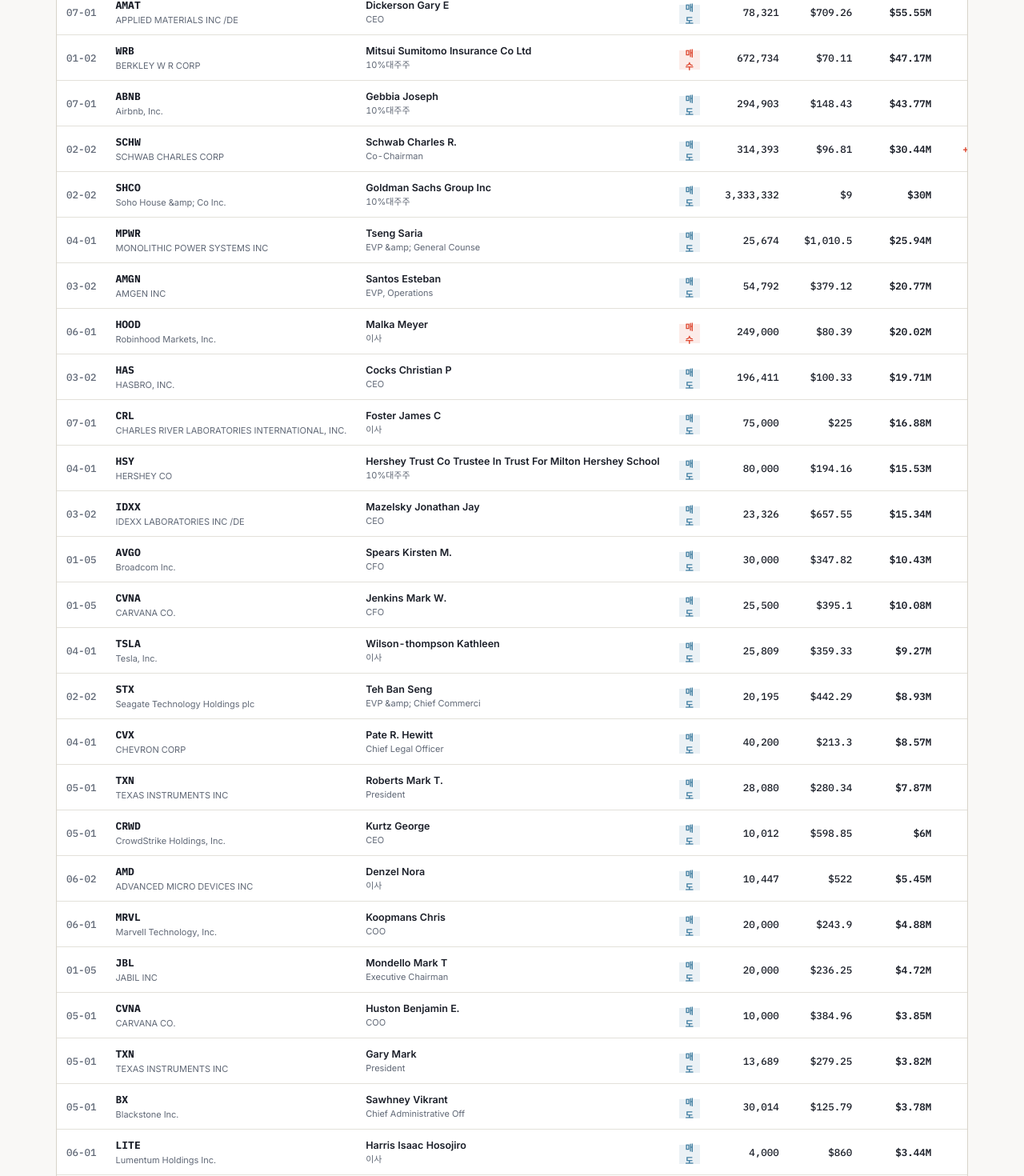
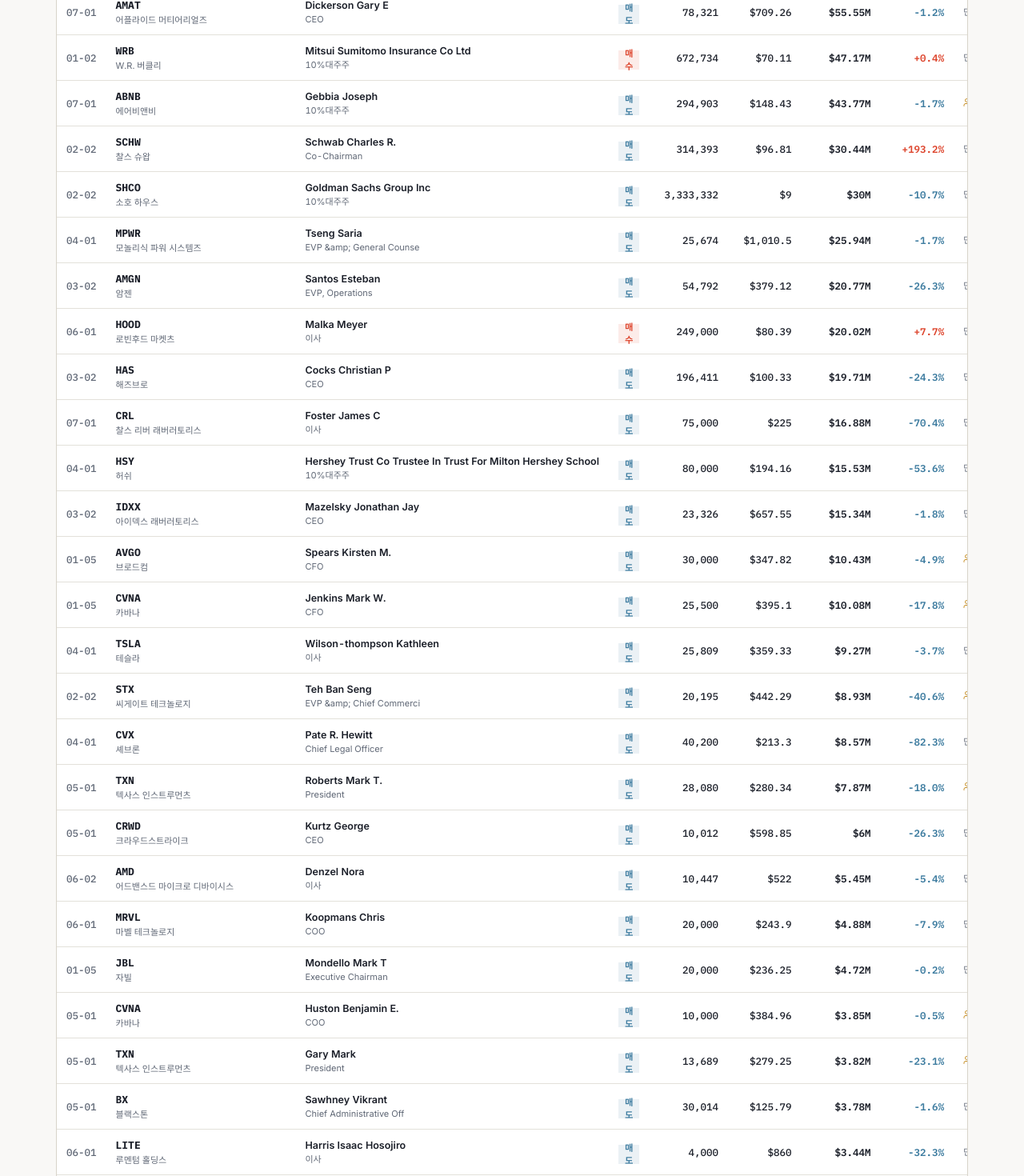
Before and after one commit to bemorebb66-stack/bmo-antman, a React (Vite) app in the folder site/: page / in a window 1280 px wide. Shown: the part 680-2150 px from the top of the page at 80% size. Built offline with nearby package versions, Linux system fonts and the light colour scheme.

Commit message:
Localize company display names

```diff
--- a/site/src/App.tsx
+++ b/site/src/App.tsx
@@ -29,30 +29,126 @@
 const fmtNum = (n: number) => n.toLocaleString("en-US");
 
 const companyKo: Record<string, string> = {
+  ABNB: "에어비앤비",
+  ADBE: "어도비",
+  ADI: "아날로그 디바이시스",
+  AEP: "아메리칸 일렉트릭 파워",
+  AFL: "애플랙",
+  AKAM: "아카마이 테크놀로지스",
   ALAB: "아스테라 랩스",
   AIP: "아테리스",
+  AMAT: "어플라이드 머티어리얼즈",
+  AMD: "어드밴스드 마이크로 디바이시스",
+  AMGN: "암젠",
+  AON: "에이온",
+  AVGO: "브로드컴",
+  AZO: "오토존",
+  BALL: "볼 코퍼레이션",
   BRKF: "브룩퍼드 머티리얼즈",
+  BX: "블랙스톤",
+  BXP: "BXP",
+  CASY: "케이시스 제너럴 스토어스",
+  CCL: "카니발",
+  CHRW: "C.H. 로빈슨 월드와이드",
+  CME: "CME 그룹",
+  CMS: "CMS 에너지",
+  COF: "캐피털 원 파이낸셜",
   CORT: "코셉트 테라퓨틱스",
+  COST: "코스트코",
+  CPT: "캠든 프로퍼티 트러스트",
+  CRL: "찰스 리버 래버러토리스",
+  CRWD: "크라우드스트라이크",
+  CSGP: "코스타 그룹",
+  CTSH: "코그니전트 테크놀로지 솔루션스",
+  CVNA: "카바나",
+  CVX: "셰브론",
+  DASH: "도어대시",
   DDOG: "데이터독",
+  DVA: "다비타",
+  ED: "콘솔리데이티드 에디슨",
+  EIX: "에디슨 인터내셔널",
+  EOG: "EOG 리소시스",
+  EVRG: "에버지",
+  EW: "에드워즈 라이프사이언시스",
+  FIX: "컴포트 시스템즈 USA",
+  FSLR: "퍼스트 솔라",
   FYNL: "핀리프 테크놀로지스",
+  GEHC: "GE 헬스케어",
+  GILD: "길리어드 사이언스",
+  GL: "글로브 라이프",
+  GLW: "코닝",
+  GM: "제너럴 모터스",
+  GOOGL: "알파벳",
+  HAL: "할리버튼",
+  HAS: "해즈브로",
+  HOOD: "로빈후드 마켓츠",
   HRZN: "호라이즌 바이오사이언스",
+  HST: "호스트 호텔스 앤 리조츠",
+  HSY: "허쉬",
   IBRX: "이뮤너티바이오",
+  IDXX: "아이덱스 래버러토리스",
+  INTU: "인튜이트",
+  IP: "인터내셔널 페이퍼",
+  JBHT: "J.B. 헌트 트랜스포트 서비스",
+  JBL: "자빌",
+  KEY: "키코프",
+  KEYS: "키사이트 테크놀로지스",
+  KMB: "킴벌리클라크",
+  L: "로우스",
+  LITE: "루멘텀 홀딩스",
+  LULU: "룰루레몬 애슬레티카",
+  MCD: "맥도날드",
+  MDLN: "메드라인",
+  MPWR: "모놀리식 파워 시스템즈",
   MRAM: "에버스핀 테크놀로지스",
+  MRVL: "마벨 테크놀로지",
+  NAD: "누빈 퀄리티 뮤니시펄 인컴 펀드",
   NEBX: "네뷸라 로보틱스",
   NET: "클라우드플레어",
+  NOW: "서비스나우",
   NUVL: "누발렌트",
+  O: "리얼티 인컴",
   ORBX: "오르빅스 에어로스페이스",
+  PANW: "팔로알토 네트웍스",
+  PCAR: "팩카",
   PBF: "PBF 에너지",
+  PFG: "프린시펄 파이낸셜 그룹",
   PLMR: "팔로마 홀딩스",
   PLSR: "펄서 데이터 시스템즈",
+  PPG: "PPG 인더스트리즈",
+  PSX: "필립스 66",
+  QCOM: "퀄컴",
   QNTM: "퀀티스 헬스",
+  RMD: "레스메드",
   RSKD: "리스크파이드",
+  RVI: "로빈후드 벤처스 펀드 I",
   SARO: "스탠더드에어로",
+  SCHW: "찰스 슈왑",
+  SHCO: "소호 하우스",
   SLFY: "솔리파이 에너지",
+  SLB: "SLB",
+  SPG: "사이먼 프로퍼티 그룹",
+  SPGI: "S&P 글로벌",
+  SRE: "셈프라",
+  STX: "씨게이트 테크놀로지",
+  TGT: "타깃",
+  TSLA: "테슬라",
+  TT: "트레인 테크놀로지스",
+  TTD: "트레이드 데스크",
+  TTWO: "테이크투 인터랙티브",
+  TXN: "텍사스 인스트루먼츠",
+  TXT: "텍스트론",
+  URI: "유나이티드 렌털스",
+  VKI: "인베스코 어드밴티지 뮤니시펄 인컴 트러스트 II",
   VLTR: "볼테라 시스템즈",
+  VRSK: "베리스크 애널리틱스",
+  WM: "웨이스트 매니지먼트",
+  WRB: "W.R. 버클리",
+  YUM: "얌! 브랜즈",
 };
 
-const companyName = (ticker: string, fallback: string) => companyKo[ticker] ?? fallback;
+const companyName = (ticker: string, fallback: string) =>
+  companyKo[ticker] ?? fallback.replace(/&amp;/g, "&").replace(/\s+(INC|CORP|CO|LTD|PLC)\.?$/i, "");
 const normalizeTx = (txType: string): TxFilter | string =>
   txType.includes("매수") ? "매수" : txType.includes("매도") ? "매도" : txType;
 const tradeMonth = (trade: Pick<InsiderTrade, "filedDate">) => trade.filedDate.slice(5, 7) as MonthFilter;
```
Also changed, not shown: 3 other files (tests, documents, lock files or other folders).
